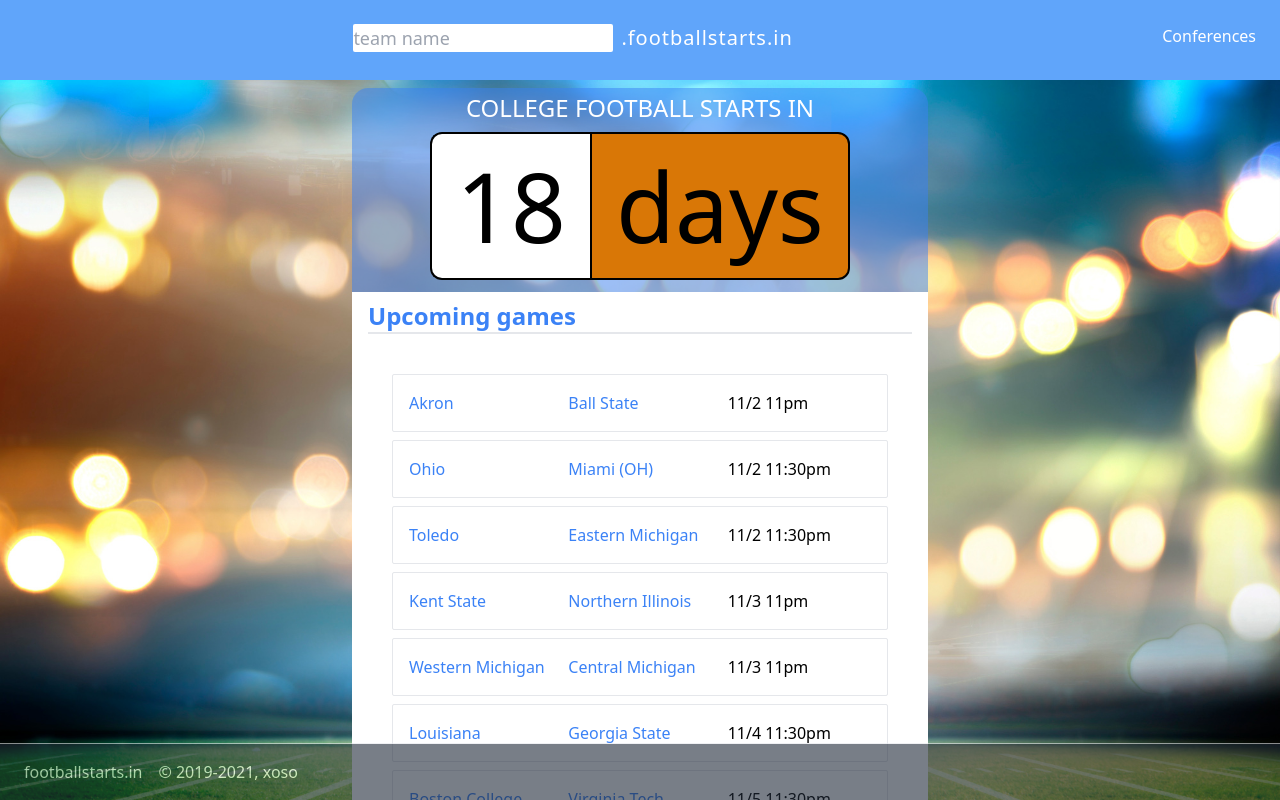
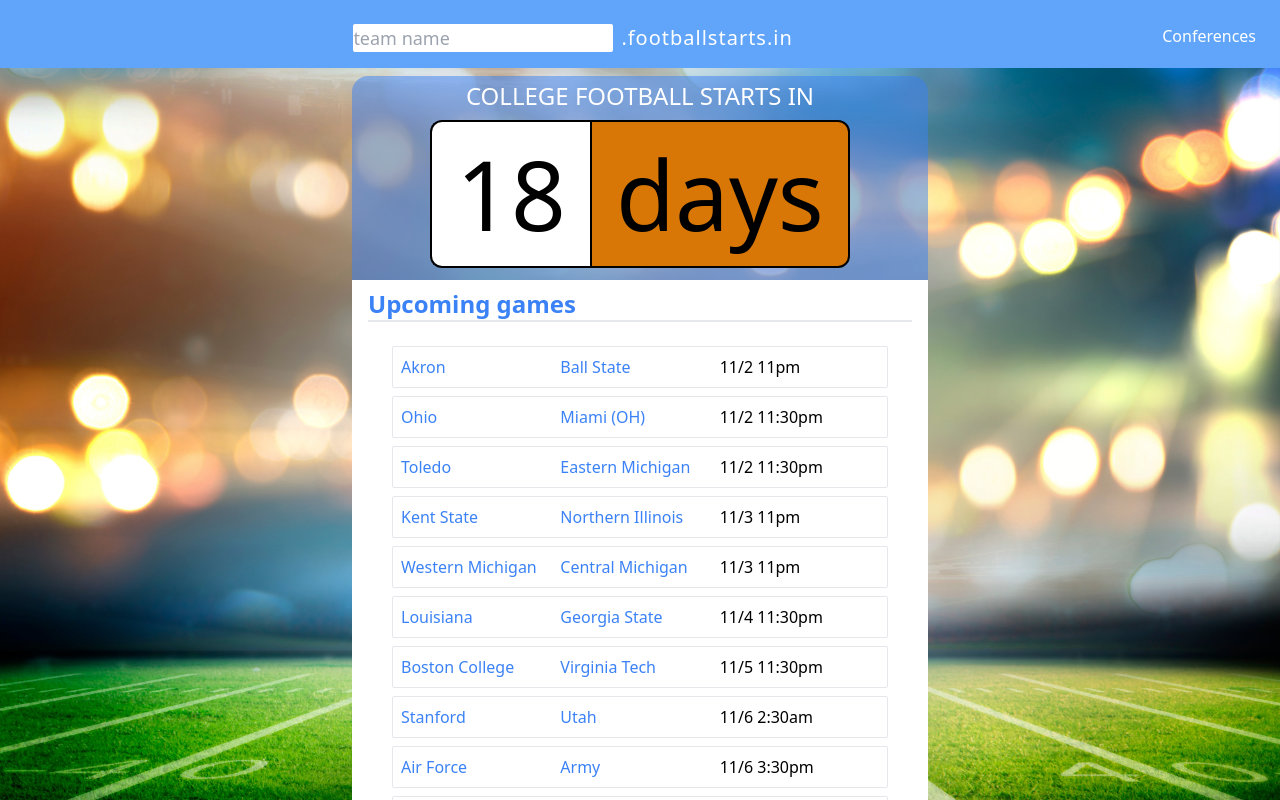
Before and after one commit to andrunix/footballstarts.in.next, a Next.js app: page / in a window 1280 px wide. Shown: the top 800 px of the page. Built offline with nearby package versions, Linux system fonts and the light colour scheme.

Commit message:
Making background image stretch and footer stick to bottom correctly.

```diff
--- a/components/layout.js
+++ b/components/layout.js
@@ -4,7 +4,7 @@ import Navbar from './navbar.js';
 
 export default function Layout ({children}) {
   return (
-    <>
+    <div className="flex flex-col h-screen justify-between">
       <Head>
         <meta name="viewport" content="width=device-width, initial-scale=1.0" />
         <meta httpEquiv="Cache-Control" content="no-cache, no-store, must-revalidate" />
@@ -15,13 +15,16 @@ export default function Layout ({children}) {
         <link rel="icon" href="/favicon.ico" />
       </Head>
       <Navbar/>
-      <div className="bg-hero-pattern w-full h-screen bg-no-repeat bg-cover">
+
+      <main className="flex-grow">
         <div className="p-2 mx-auto">
           <div className="max-w-md mx-auto sm:max-w-xl">
             {children}
           </div>
         </div>
-        <footer className="bg-gray-800 text-white opacity-60 border-t p-4 fixed bottom-0 w-full flex flex-row">
+      </main>
+
+      <footer className="bg-gray-800 text-white opacity-60 border-t p-4  w-full flex flex-row">
         <div className="px-2">
           <Link href="/">
             <a>footballstarts.in</a>
@@ -34,6 +37,5 @@ export default function Layout ({children}) {
         </div>
       </footer>
     </div>
-    </>
-  )
+  );
 };
--- a/components/upcominggames.js
+++ b/components/upcominggames.js
@@ -10,20 +10,20 @@ export default function UpcomingGames({schedule}) {
       <h2 className="text-2xl font-bold border-b-2 text-blue-500">Upcoming games</h2>
     </div>
     <div className="bg-white px-4">
-      <div className="px-4 py-6 flex-row rounded-md drop-shadow-xl">
+      <div className="px-4 py-2 flex-row rounded-md drop-shadow-xl">
         {schedule.filter(game => new Date(game.start_date).getTime() >= now).map(game => (
           <div key={game.id} className="m-2 p-2 hover:bg-blue-100 border rounded-sm">
-            <div className="inline-block flex-none w-1/3 p-2">
+            <div className="inline-block flex-none w-1/3">
               <Link href={`/teams/${normalizeName(game.home_team)}`}>
                 <a className="text-blue-500 hover:text-blue-400">{game.home_team}</a>
               </Link>
             </div>
-            <div className="inline-block flex-none w-1/3 p-2">
+            <div className="inline-block flex-none w-1/3">
               <Link href={`/teams/${normalizeName(game.away_team)}`}>
                 <a className="text-blue-500 hover:text-blue-400">{game.away_team}</a>
               </Link>
             </div>
-            <div className="inline-block flex-none w-1/3 p-2">
+            <div className="inline-block flex-none w-1/3">
               {formatDate(game.start_date, false, true)}
             </div>
           </div>
--- a/styles/globals.css
+++ b/styles/globals.css
@@ -3,6 +3,7 @@
 @tailwind utilities;
 
 @layer base {
+   /* body { @apply flex flex-col min-h-screen } */
 
   .autocomplete-items {
     position:relative;
@@ -63,6 +64,14 @@
   .teamlogo a {
       font-size: 1.25rem;
   }
+}
+
+html {
+  background: url(/images/background-2k.jpg) no-repeat center center fixed;
+  -webkit-background-size: cover;
+  -moz-background-size: cover;
+  -o-background-size: cover;
+  background-size: cover;
 }
 
 
```
Lines whose indentation alone changed are shown as unchanged.
